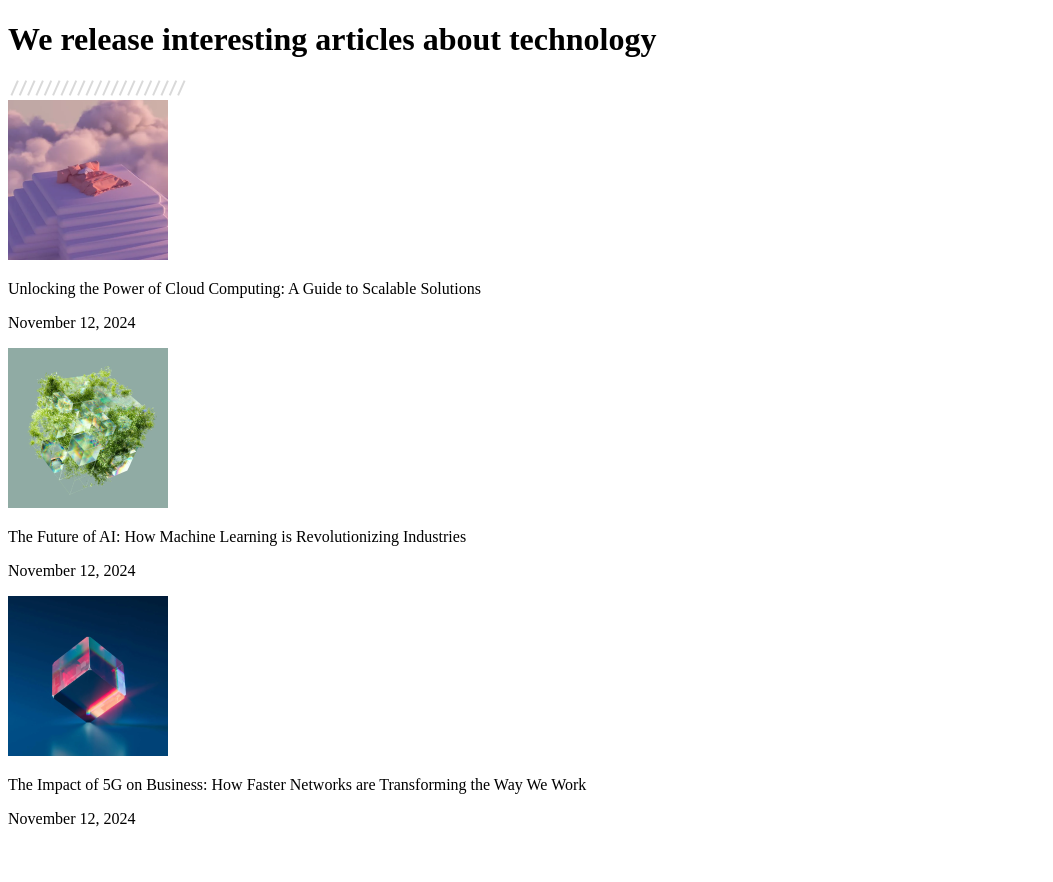
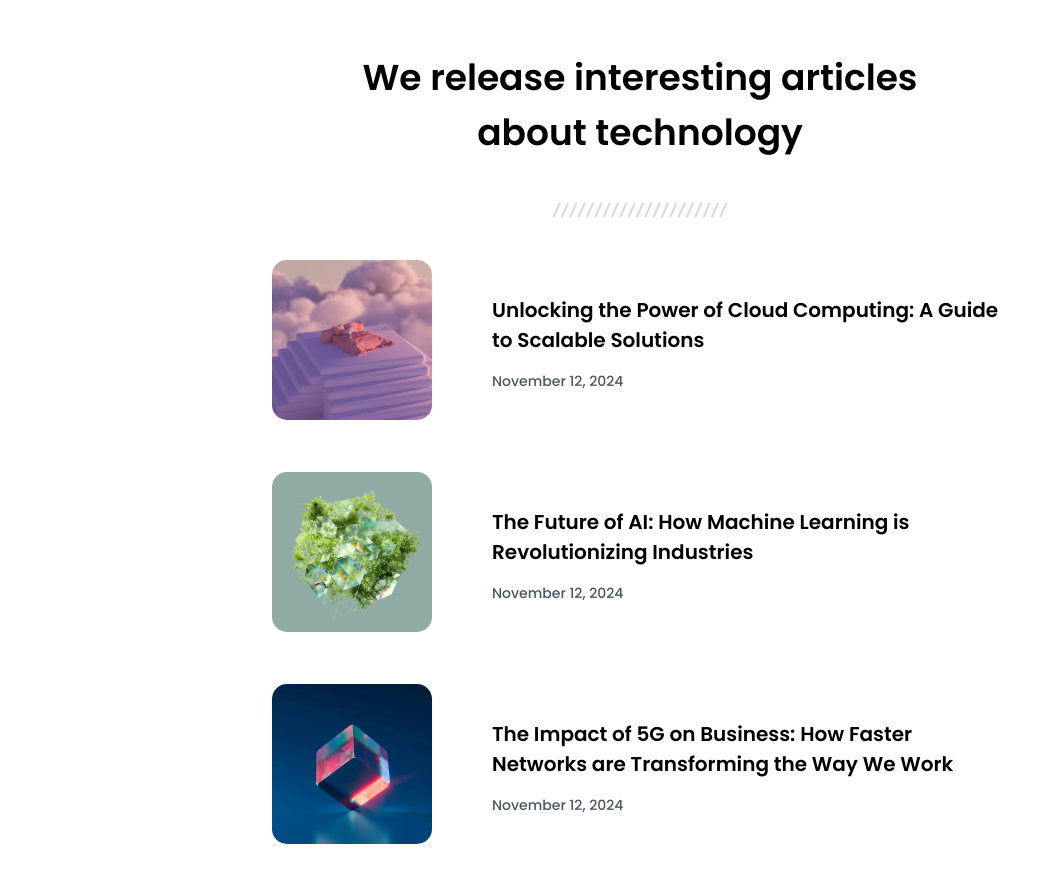
Before and after one commit to mightydna/SimpleArticleListing, a plain HTML site: page index.html in a window 1280 px wide. Shown: the whole page, without its empty margins (0-1053 px from the left). Before the commit the page ends 844 px from the top, so only its background shows below. Drawn offline with Linux system fonts and the light colour scheme.

Commit message:
Added Desktop Version Design

```diff
--- a/index.html
+++ b/index.html
@@ -4,30 +4,42 @@
     <meta charset="UTF-8">
     <meta name="viewport" content="width=device-width, initial-scale=1.0">
     <title>Simple Article Listing</title>
+    <link rel="icon" type="image/x-icon" href="resources/images/icons/favicon.ico">
+    <link rel="stylesheet" href="resources/styles/main.css">
 </head>
 <body>
+    <div id="width_container">
         <header>
+            <div id="headline">
                 <h1>We release interesting articles about technology</h1>
-        <img src="resources/images/icons/Seperator.svg" title="" alt="">
+                <img src="resources/images/icons/Seperator.svg" title="" alt="" id="separator">
+            </div>
         </header>
         <main>
             <article>
-            <img src="resources/images/pictures/photo_1.png" title="" alt="">
-            <p>Unlocking the Power of Cloud Computing: A Guide to Scalable Solutions</p>
-            <p>November 12, 2024</p>
+                <img src="resources/images/pictures/photo_1.png" title="" alt="" class="art_img">
+                <div class="art_text">
+                    <p class="art_headline">Unlocking the Power of Cloud Computing: A Guide to Scalable Solutions</p>
+                    <p class="art_date">November 12, 2024</p>
+                </div>
             </article>
             <article>
-            <img src="resources/images/pictures/photo_3.png" title="" alt="">
-            <p>The Future of AI: How Machine Learning is Revolutionizing Industries</p>
-            <p>November 12, 2024</p>
+                <img src="resources/images/pictures/photo_3.png" title="" alt="" class="art_img">
+                <div class="art_text">
+                    <p class="art_headline">The Future of AI: How Machine Learning is Revolutionizing Industries</p>
+                    <p class="art_date">November 12, 2024</p>
+                </div>
             </article>
             <article>
-            <img src="resources/images/pictures/photo_2.png" title="" alt="">
-            <p>The Impact of 5G on Business: How Faster Networks are Transforming the Way We Work</p>
-            <p>November 12, 2024</p>
+                <img src="resources/images/pictures/photo_2.png" title="" alt="" class="art_img">
+                <div class="art_text">
+                    <p class="art_headline">The Impact of 5G on Business: How Faster Networks are Transforming the Way We Work</p>
+                    <p class="art_date">November 12, 2024</p>
+                </div>
             </article>
         </main>
         <footer>
         </footer>
+    </div>
 </body>
 </html>
--- a/resources/styles/main.css
+++ b/resources/styles/main.css
@@ -15,3 +15,59 @@
 }
 
 /* CSS */
+/* Main */
+body {
+    display: flex;
+    flex-direction: column;
+    align-items: center;
+}
+#width_container {
+    width: 736px;
+}
+/* Header */
+#headline {
+    display: flex;
+    flex-direction: column;
+    align-items: center;
+}
+h1 {
+    padding: 0px 50px 0px 50px;
+    margin: 42px 0px 42px 0px;
+    font-size: 36px;
+    font-family: 'Poppins Semibold';
+    font-weight: 600;
+    text-align: center;
+}
+#separator {
+    width: 180px;
+    height: 16px;
+    margin-bottom: 42px;
+}
+/* Articles */
+article {
+    display: flex;
+    flex-direction: row;
+    align-items: center;
+    margin-bottom: 52px;
+}
+.art_img {
+    border-radius: 15px;
+    width: 160px;
+    height: 160px;
+
+}
+.art_headline {
+    margin-bottom: 16px;
+    padding: 0px;
+    font-size: 20px;
+    font-family: 'Poppins Semibold';
+    font-weight: 600;
+    margin-left: 60px;
+}
+.art_date {
+    font-size: 14px;
+    font-family: 'Poppins Medium';
+    font-weight: 500;
+    color: #4D5562;
+    margin-left: 60px;
+}
```
Lines whose indentation alone changed are shown as unchanged.
